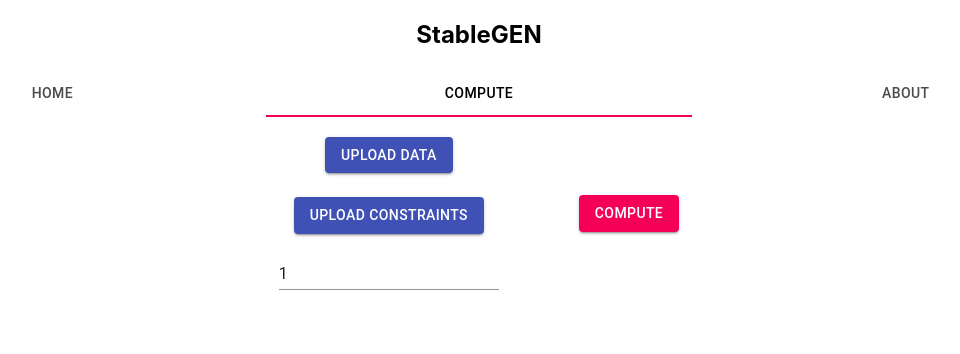
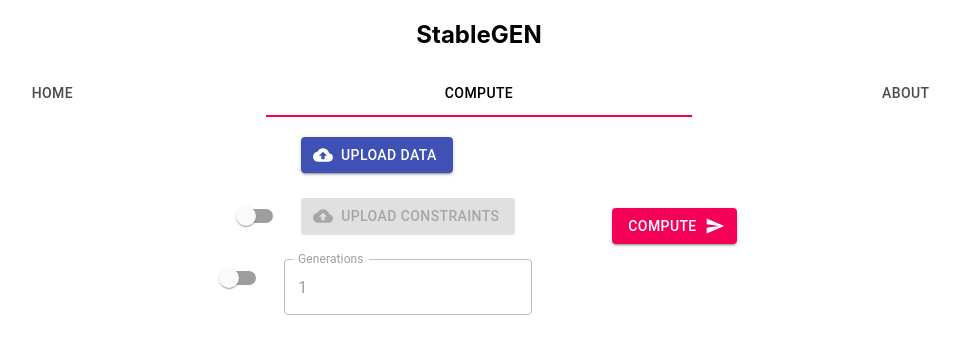
Before and after one commit to stevenwang5689/stable-gen, a React (Create React App) app: page /compute in a window 1280 px wide. Shown: the top 354 px of the page, without its empty margins (161-1121 px from the left). Built offline with nearby package versions, Linux system fonts and the light colour scheme.

Commit message:
added snackbar for error messages

```diff
--- a/package.json
+++ b/package.json
@@ -4,6 +4,8 @@
   "private": true,
   "dependencies": {
     "@material-ui/core": "^4.9.5",
+    "@material-ui/icons": "^4.9.1",
+    "@material-ui/lab": "^4.0.0-alpha.45",
     "@testing-library/jest-dom": "^4.2.4",
     "@testing-library/react": "^9.4.1",
     "@testing-library/user-event": "^7.2.1",
--- a/src/components/compute.js
+++ b/src/components/compute.js
@@ -1,8 +1,14 @@
 import React, { Component, Fragment } from 'react';
+
 import Button from '@material-ui/core/Button';
 import Grid from '@material-ui/core/Grid';
 import TextField from '@material-ui/core/TextField';
+import CloudUploadIcon from '@material-ui/icons/CloudUpload';
+import SendIcon from '@material-ui/icons/Send';
+import FormControlLabel from '@material-ui/core/FormControlLabel';
+import Switch from '@material-ui/core/Switch';
 import axios from 'axios';
+import Alerts from './snackbar';
 
 class Compute extends Component {
   constructor(props) {
@@ -11,6 +17,14 @@ class Compute extends Component {
       inputData: null,
       inputConstraints: null,
       gen: 1,
+
+      checkConstraints: false,
+      checkGen: false,
+
+      // for snackbar alerts
+      dataMissingFlag: false,
+      inputInvalidFlag: false,
+
       polymers: []
     }
   }
@@ -29,8 +43,35 @@ class Compute extends Component {
 
   handleGenChange = (event) => {
     this.setState({
-      gen: event.target.value
+      // only allow integers
+      gen: event.target.value.replace(/\D/, '')
     })
+  }
+
+  handleSwitchChange = (target) => event => {
+    if (target === "checkConstraints") {
+      this.setState({
+        [target]: event.target.checked,
+        constraints: null
+      })
+    } else if (target === "checkGen") {
+      this.setState({
+        [target]: event.target.checked,
+        gen:1
+      })
+    }
+  };
+
+  handleCallback = (target) => {
+    if (target === "dataMissingFlag") {
+      this.setState({
+        dataMissingFlag: false
+      })
+    } else if (target === "inputInvalidFlag") {
+      this.setState({
+        inputInvalidFlag: false
+      })
+    }
   }
 
   onClickHandler = () => {
@@ -74,8 +115,19 @@ class Compute extends Component {
             polymers: jsonResponse.configs
           })
         })
+        .catch(error => {
+          if (error.response.status === 403) {
+            this.setState({
+              inputInvalidFlag: true
+            })
+          }
+        })
       }
       dataReader.readAsText(this.state.inputData)
+    } else {
+      this.setState({
+        dataMissingFlag: true
+      })
     }
   }
 
@@ -104,14 +156,11 @@ class Compute extends Component {
 
         </Fragment>)
     })
-    return (
-      <Fragment>
-        <br/>
-        <Grid container spacing={10} justify="center" alignItems="center">
+
+    var inputButtons =
+    <Grid container spacing={3} direction="column">
       <Grid item>
-            <Grid container spacing={3} direction="column" alignItems="center">
-              <Grid item>
-                <Button variant="contained" component="label" color="primary">
+        <Button variant="contained" component="label" color="primary" startIcon={<CloudUploadIcon />}>
           Upload Data
           <input
             type="file"
@@ -121,7 +170,17 @@ class Compute extends Component {
         </Button>
       </Grid>
       <Grid item>
-                <Button variant="contained" component="label" color="primary">
+        <FormControlLabel
+          control={
+            <Switch
+              checked={this.state.checkConstraints}
+              onChange={this.handleSwitchChange('checkConstraints')}
+              value="checkConstraints"
+              color="primary"
+            />
+          }
+        />
+        <Button variant="contained" component="label" color="primary" startIcon={<CloudUploadIcon />} disabled={!this.state.checkConstraints}>
           Upload Constraints
           <input
             type="file"
@@ -131,18 +190,40 @@ class Compute extends Component {
         </Button>
       </Grid>
       <Grid item>
-                <TextField value={this.state.gen} onChange={this.handleGenChange}/>
+        <FormControlLabel
+            control={
+              <Switch
+                checked={this.state.checkGen}
+                onChange={this.handleSwitchChange('checkGen')}
+                value="checkGen"
+                color="primary"
+              />
+            }
+          />
+        <TextField variant="outlined" label="Generations" value={this.state.gen} onChange={this.handleGenChange} disabled={!this.state.checkGen}/>
       </Grid>
     </Grid>
+
+    return (
+      <Fragment>
+        <br/>
+        <Grid container spacing={10} justify="center" alignItems="center">
+          <Grid item>
+            {inputButtons}
           </Grid>
           <Grid item>
-            <Button type="button" variant="contained" color="secondary" onClick={this.onClickHandler}>
+            <Button type="button" variant="contained" color="secondary" onClick={this.onClickHandler} endIcon={<SendIcon />}>
               Compute
             </Button>
           </Grid>
         </Grid>
 
         <h1> {listItems} </h1>
+        <Alerts
+          dataMissingFlag = {this.state.dataMissingFlag}
+          inputInvalidFlag = {this.state.inputInvalidFlag}
+          parentCallback = {this.handleCallback}
+        />
       </Fragment>
     );
   }
--- /dev/null
+++ b/src/components/snackbar.js
@@ -0,0 +1,29 @@
+import React, { Component, Fragment } from 'react';
+import Snackbar from '@material-ui/core/Snackbar';
+import MuiAlert from '@material-ui/lab/Alert';
+
+function Alert(props) {
+    return <MuiAlert elevation={6} variant="filled" {...props} />;
+}
+
+class Alerts extends Component {
+    render() {
+        return (
+            <Fragment>
+                <Snackbar open={this.props.dataMissingFlag} autoHideDuration={2000} onClose={() => this.props.parentCallback("dataMissingFlag")}>
+                    <Alert onClose={() => this.props.parentCallback("dataMissingFlag")} severity="error">
+                        Data file is empty!
+                    </Alert>
+                </Snackbar>
+
+                <Snackbar open={this.props.inputInvalidFlag} autoHideDuration={2000} onClose={() => this.props.parentCallback("inputInvalidFlag")}>
+                    <Alert onClose={() => this.props.parentCallback("inputInvalidFlag")} severity="error">
+                        Input files have incorrect format!
+                    </Alert>
+                </Snackbar>
+            </Fragment>
+        );
+    }
+}
+
+export default Alerts;
```
Also changed, not shown: 1 other file (tests, documents, lock files or other folders). Lines whose indentation alone changed are shown as unchanged.
